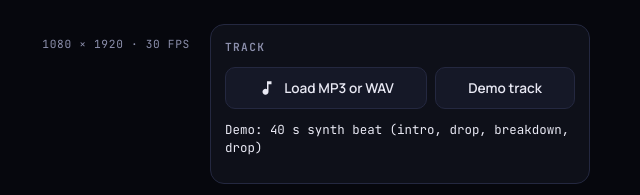
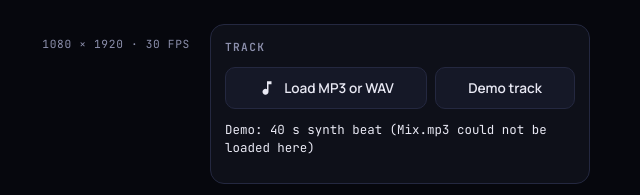
Before and after one commit to alecwhiting-sudo/Visualz-2.0, a plain HTML site: page web/index.html in a window 1280 px wide. Shown: the top 195 px of the page, 640-1280 px from the left. Drawn offline with Linux system fonts and the light colour scheme; no server answers; a web font is replaced by a local one.

Commit message:
Use Mix.mp3 as the web demo track
The page fetches web/Mix.mp3 on load and on the Demo track button, and
falls back to the synthetic beat if it can't be fetched.

Co-Authored-By: Claude Opus 5.5 <noreply@anthropic.com>
Claude-Session: https://claude.ai/code/session_01EybhvSmJjwFbGh1E5snXzq

```diff
--- a/web/index.html
+++ b/web/index.html
@@ -156,7 +156,7 @@ table.map td:first-child { color: var(--photon); font-family: var(--font-mono);
         <input type="file" id="file" accept="audio/*,.mp3,.wav,.m4a,.aac,.flac,.ogg">
         <button id="demoBtn">Demo track</button>
       </div>
-      <div class="file-name" id="fileName">Demo: 40 s synth beat (intro, drop, breakdown, drop)</div>
+      <div class="file-name" id="fileName">Demo: Mix.mp3</div>
       <div class="stats" id="hits"></div>
     </section>
 
@@ -1138,7 +1138,23 @@ $("file").addEventListener("change", async e => {
   }
   e.target.value = "";
 });
-$("demoBtn").addEventListener("click", () => { $("fileName").textContent = "Demo: 40 s synth beat (intro, drop, breakdown, drop)"; loadBuffer(makeDemoTrack(), "demo"); });
+// The demo is Alec's track, published next to this page. If it can't be fetched (for example when
+// the page is opened straight from disk), fall back to the built-in synthetic beat.
+const DEMO_URL = "Mix.mp3";
+async function loadDemo() {
+  showOverlay("Loading the demo track", DEMO_URL, null);
+  try {
+    const res = await fetch(DEMO_URL);
+    if (!res.ok) throw new Error("HTTP " + res.status);
+    const buf = await new OfflineAudioContext(2, 44100, 44100).decodeAudioData(await res.arrayBuffer());
+    $("fileName").textContent = "Demo: Mix.mp3 · " + fmtTime(buf.duration);
+    await loadBuffer(buf, "Mix");
+  } catch (e) {
+    $("fileName").textContent = "Demo: 40 s synth beat (Mix.mp3 could not be loaded here)";
+    await loadBuffer(makeDemoTrack(), "demo");
+  }
+}
+$("demoBtn").addEventListener("click", loadDemo);
 
 // ----- playback -----
 function ensureCtx() {
@@ -1265,5 +1281,5 @@ $("stillBtn").addEventListener("click", () => {
 });
 
 // open in a working state: analyse the built-in demo track straight away
-if (renderer) setTimeout(() => loadBuffer(makeDemoTrack(), "demo"), 50);
+if (renderer) setTimeout(loadDemo, 50);
 </script>
```
Also changed, not shown: 2 other files.
